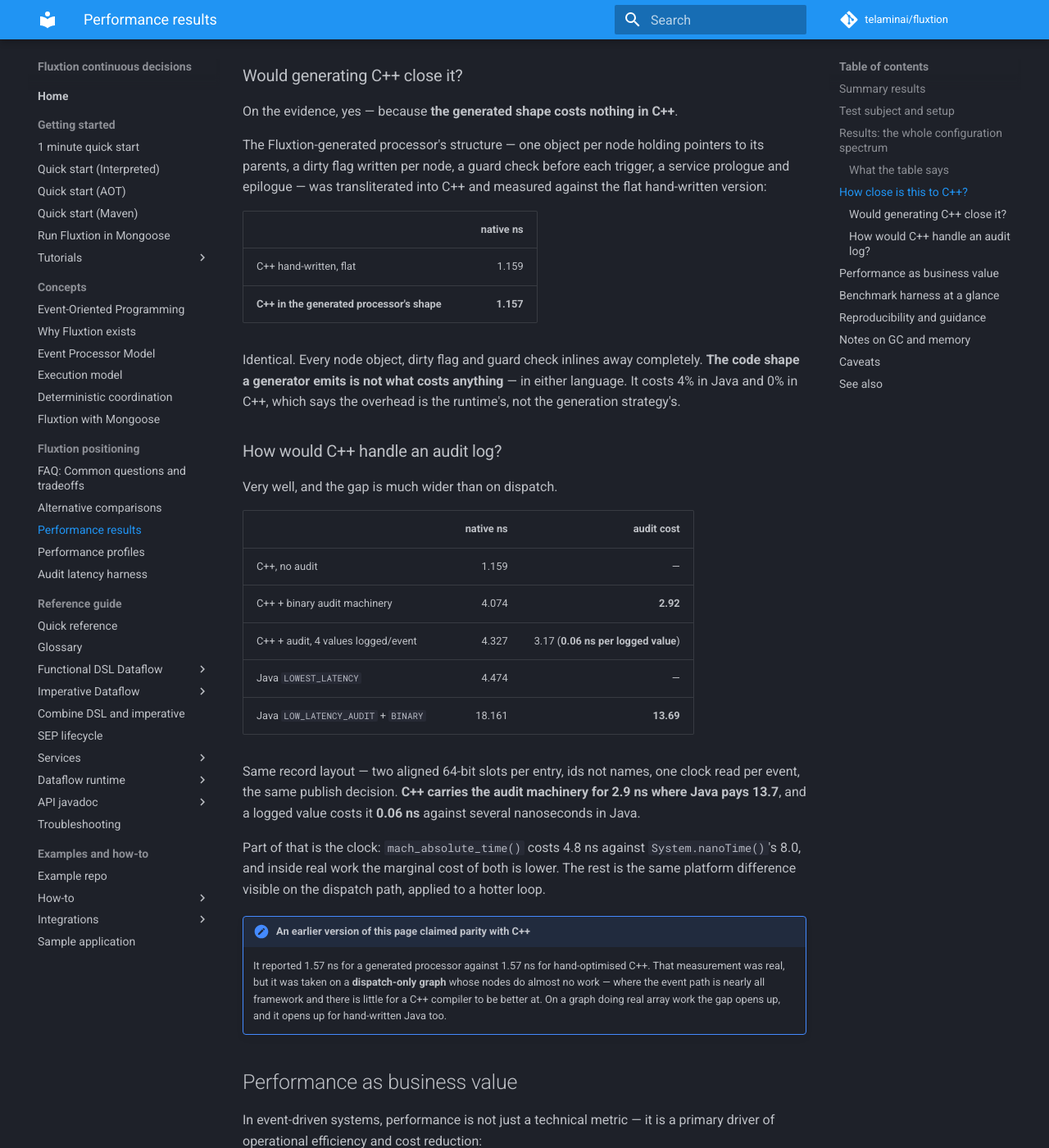
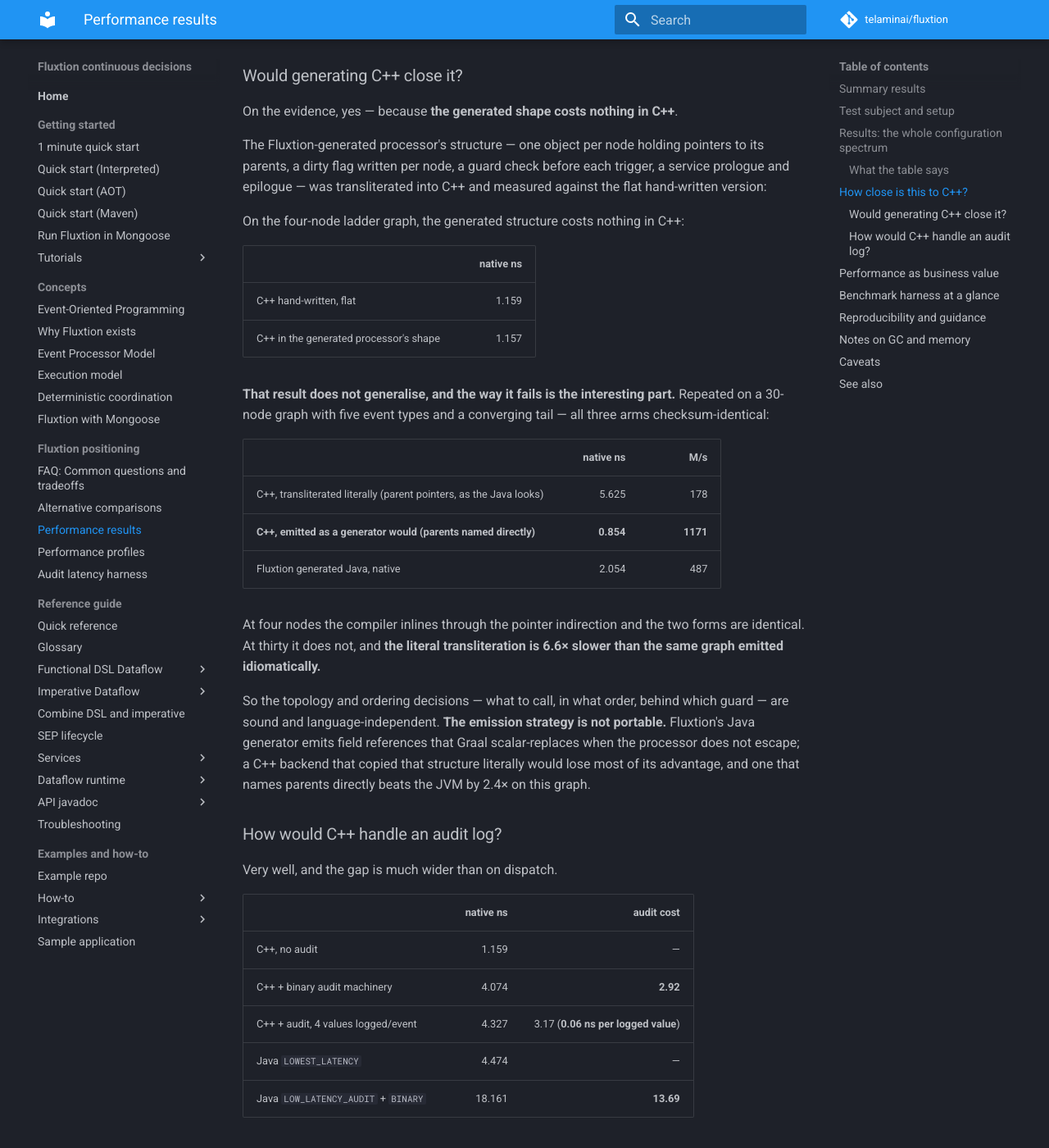
Before and after one commit to telaminai/fluxtion, an MkDocs documentation site: the page built from docs/reference/performance.md, in a window 1280 px wide and 1400 px high, scrolled down 4142 px. Shown: the whole window at 82% size. Built offline with MkDocs 1.6.1 and Material for MkDocs 9.7.7, drawn with Linux system fonts in a browser that asks for light colours; comment, search, counter and statistics services are not loaded.

Commit message:
docs: the four-node C++ result did not generalise — corrected at thirty nodes
§37.2 concluded from a four-node graph that the generated processor's shape
costs nothing in C++. Repeated on the 30-node five-event-type graph, all arms
checksum-identical:

  C++ transliterated literally (parent pointers)   5.625 ns    178 M/s
  C++ emitted as a generator would (direct)        0.854 ns   1171 M/s
  Fluxtion generated Java, native                  2.054 ns    487 M/s

The literal transliteration is 6.6x slower than the idiomatic emission of the
same graph. At four nodes clang inlines through the pointer chain and the forms
are indistinguishable; at thirty it cannot.

So the topology decisions are sound and language-independent, but the EMISSION
STRATEGY IS NOT PORTABLE. Java's generator emits field references that Graal
scalar-replaces because the processor does not escape - a JVM-specific bargain.
A C++ backend copying that structure literally would lose most of its advantage;
one naming parents directly beats the JVM by 2.4x rather than merely matching
hand-written C++.

The first version of this comparison used different arithmetic in the C++ and
produced a striking, entirely false eight-fold Java win. The checksum caught it.
That is the third invalid cross-arm comparison in this round caught by the
checksum and by nothing else.

Co-Authored-By: Claude Opus 5 <noreply@anthropic.com>
Claude-Session: https://claude.ai/code/session_0131t6bqqWuLdB82nuLhVGsq

```diff
--- a/docs/reference/performance.md
+++ b/docs/reference/performance.md
@@ -147,14 +147,31 @@ The Fluxtion-generated processor's structure — one object per node holding poi
 dirty flag written per node, a guard check before each trigger, a service prologue and epilogue — was
 transliterated into C++ and measured against the flat hand-written version:
 
+On the four-node ladder graph, the generated structure costs nothing in C++:
+
 | | native ns |
 |---|---:|
 | C++ hand-written, flat | 1.159 |
-| **C++ in the generated processor's shape** | **1.157** |
+| C++ in the generated processor's shape | 1.157 |
 
-Identical. Every node object, dirty flag and guard check inlines away completely. **The code shape a
-generator emits is not what costs anything** — in either language. It costs 4% in Java and 0% in C++,
-which says the overhead is the runtime's, not the generation strategy's.
+**That result does not generalise, and the way it fails is the interesting part.** Repeated on a
+30-node graph with five event types and a converging tail — all three arms checksum-identical:
+
+| | native ns | M/s |
+|---|---:|---:|
+| C++, transliterated literally (parent pointers, as the Java looks) | 5.625 | 178 |
+| **C++, emitted as a generator would (parents named directly)** | **0.854** | **1171** |
+| Fluxtion generated Java, native | 2.054 | 487 |
+
+At four nodes the compiler inlines through the pointer indirection and the two forms are identical. At
+thirty it does not, and **the literal transliteration is 6.6× slower than the same graph emitted
+idiomatically.**
+
+So the topology and ordering decisions — what to call, in what order, behind which guard — are sound and
+language-independent. **The emission strategy is not portable.** Fluxtion's Java generator emits field
+references that Graal scalar-replaces when the processor does not escape; a C++ backend that copied that
+structure literally would lose most of its advantage, and one that names parents directly beats the JVM
+by 2.4× on this graph.
 
 ### How would C++ handle an audit log?
 
```
